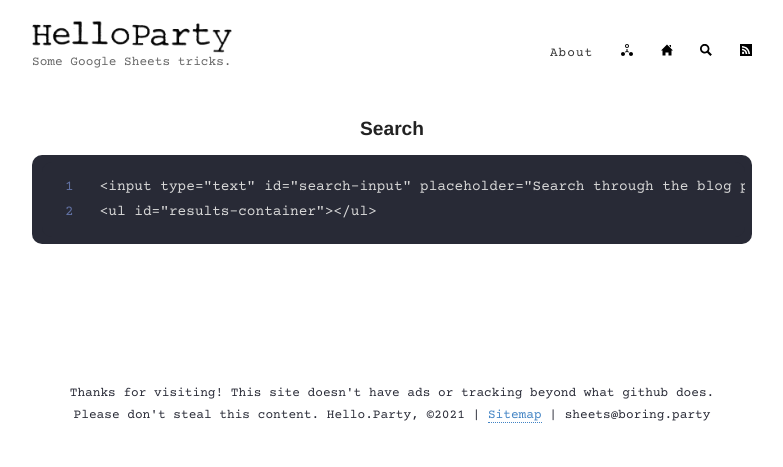
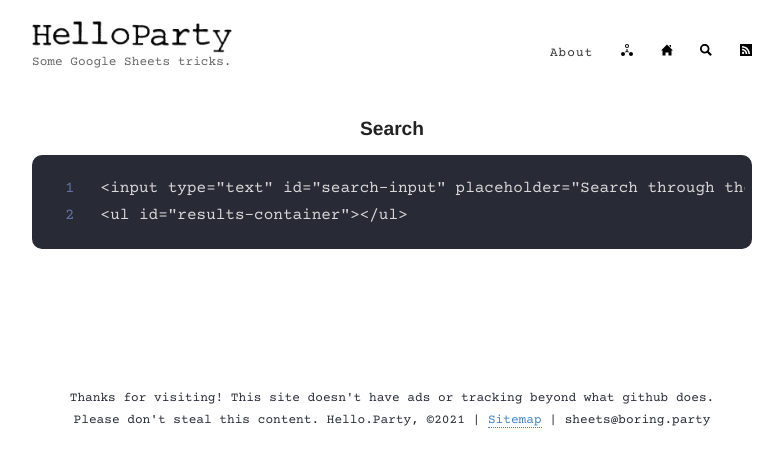
Before and after one commit to hello-party/hello-party-old.github.io, a Jekyll site: the page built from _pages/search.md, in a window 1280 px wide. Shown: the top 467 px of the page, without its empty margins (248-1031 px from the left). Built offline with Jekyll 4.4.1, drawn with Linux system fonts in a browser that asks for light colours.

Commit message:
Update _dracula.scss

```diff
--- a/_sass/_dracula.scss
+++ b/_sass/_dracula.scss
@@ -2,7 +2,6 @@
     background-color: #1e1c3f;
     padding: 7px 7px 7px 10px;
     overflow: auto;
-    font-size: 95%;
 }
 
 code {
```
